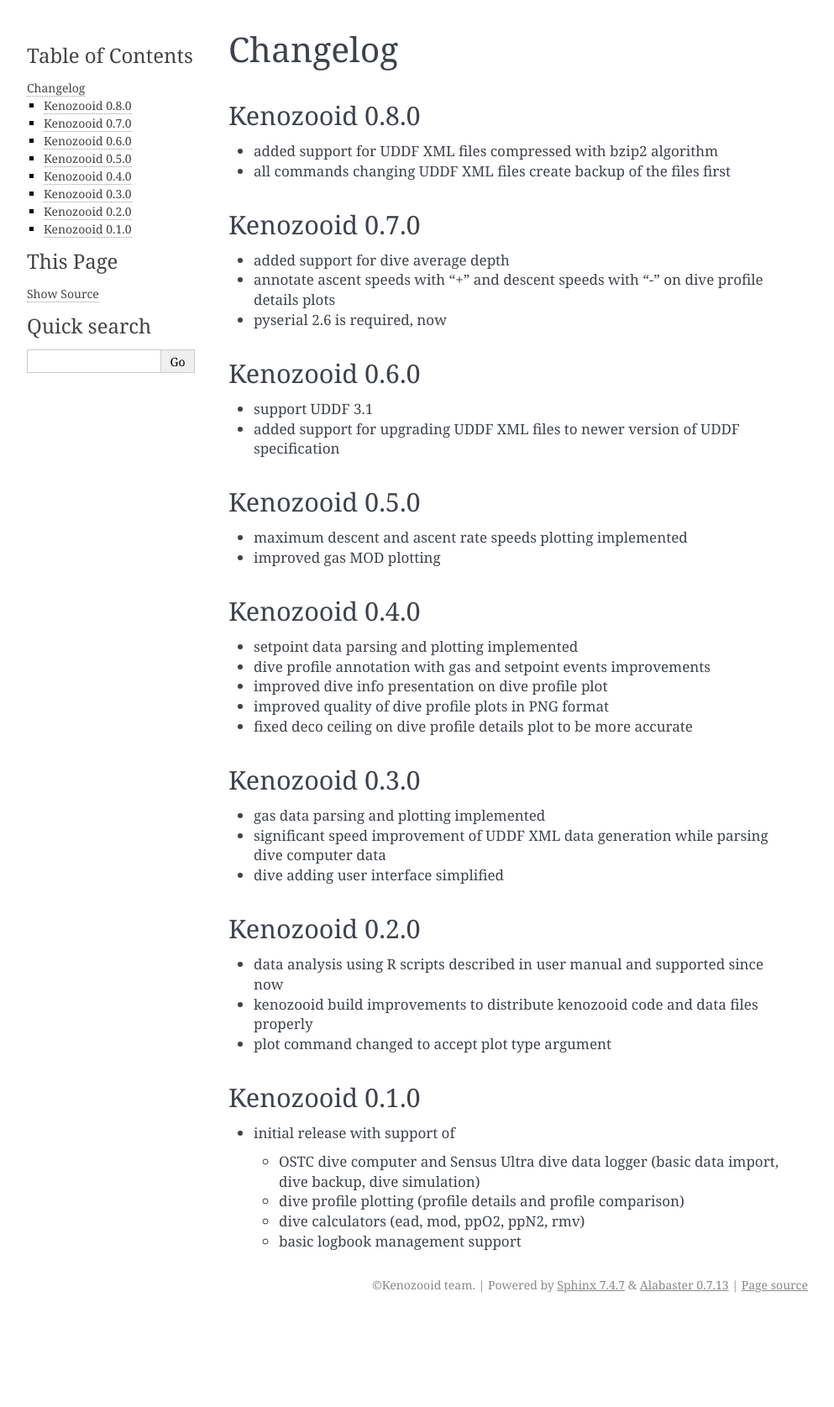
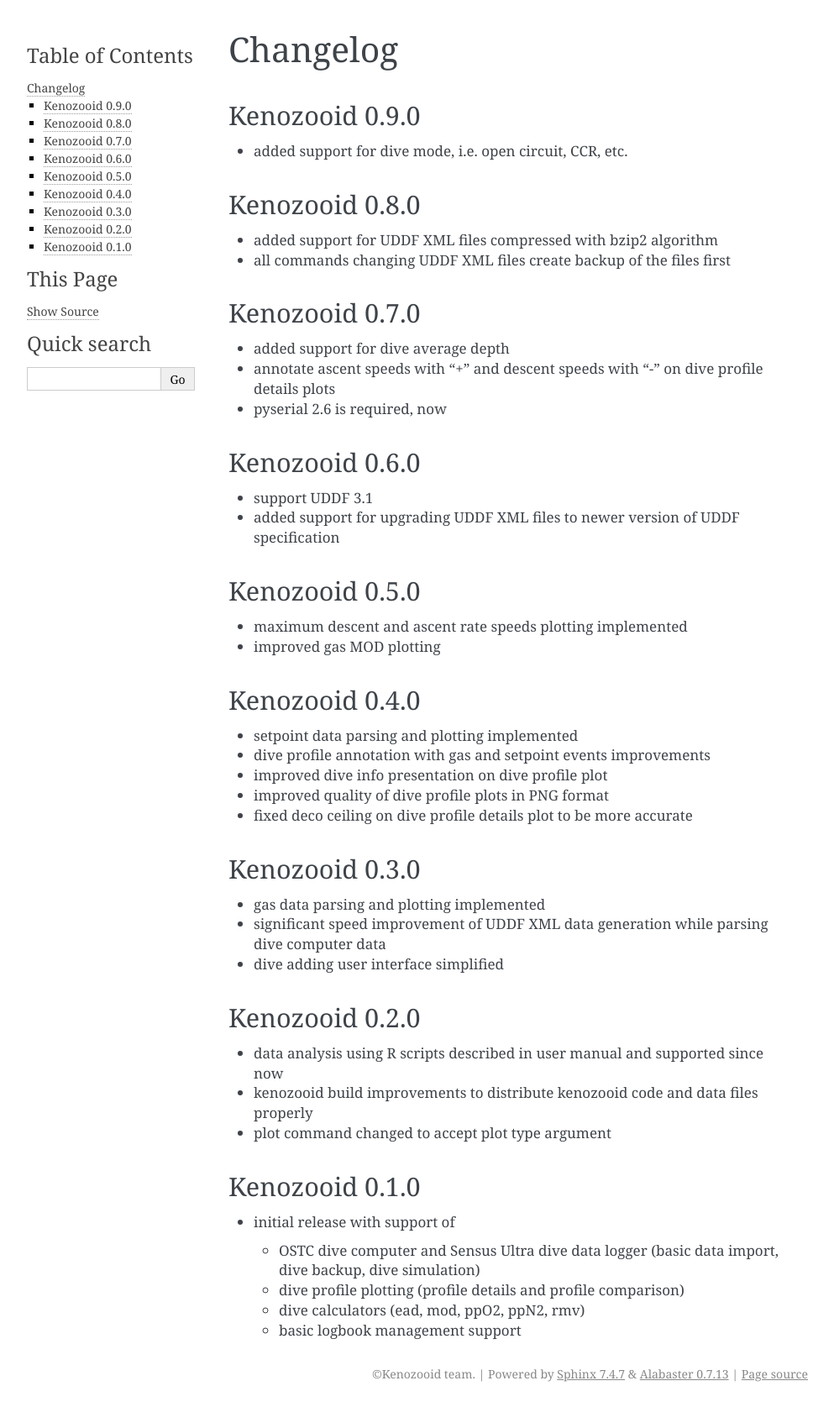
Before and after one commit to gitGNU/gnu_kenozooid, a Sphinx documentation site: the page built from doc/user/changelog.rst, in a window 1280 px wide. Shown: the whole page at 84% size, without its empty margins (148-1141 px from the left). Built offline with Sphinx 7.4.7, drawn with Linux system fonts in a browser that asks for light colours; before the commit the page ends 1569 px from its top, so only the background shows below that.

Commit message:
- started to work on ver. 0.9.0

```diff
--- a/doc/homepage/index.html
+++ b/doc/homepage/index.html
@@ -3,10 +3,10 @@
 <head>
 <meta http-equiv="Content-Type" content="text/html; charset=iso-8859-1"/>
 <meta name="robots" content= "ALL"/>
-<meta name="description" content= "Kenozooid 0.8.0"/>
+<meta name="description" content= "Kenozooid 0.9.0"/>
 <meta name="keywords" content=""/>
 <link rel="shortcut icon" href="favicon.ico"/>
-<title>Kenozooid 0.8.0</title>
+<title>Kenozooid 0.9.0</title>
 <link rel="stylesheet" type="text/css" href="style.css" media="screen"/>
 <link rel="stylesheet" type="text/css" href="kenozooid.css" media="screen"/>
 <link rel="icon" type="image/png" href="penguin.png"/>
@@ -106,7 +106,7 @@
             </p>
             <p>
             All Kenozooid's documentation can be downloaded as
-            <a href="doc/Kenozooid - 0.8.0.epub">EPUB file</a>.
+            <a href="doc/Kenozooid - 0.9.0.epub">EPUB file</a>.
             </p>
             <p>
             <span class="kz">Kenozooid</span> uses UDDF to store diving
--- a/doc/user/changelog.rst
+++ b/doc/user/changelog.rst
@@ -1,5 +1,8 @@
 Changelog
 =========
+Kenozooid 0.9.0
+---------------
+- added support for dive mode, i.e. open circuit, CCR, etc.
 
 Kenozooid 0.8.0
 ---------------
```
